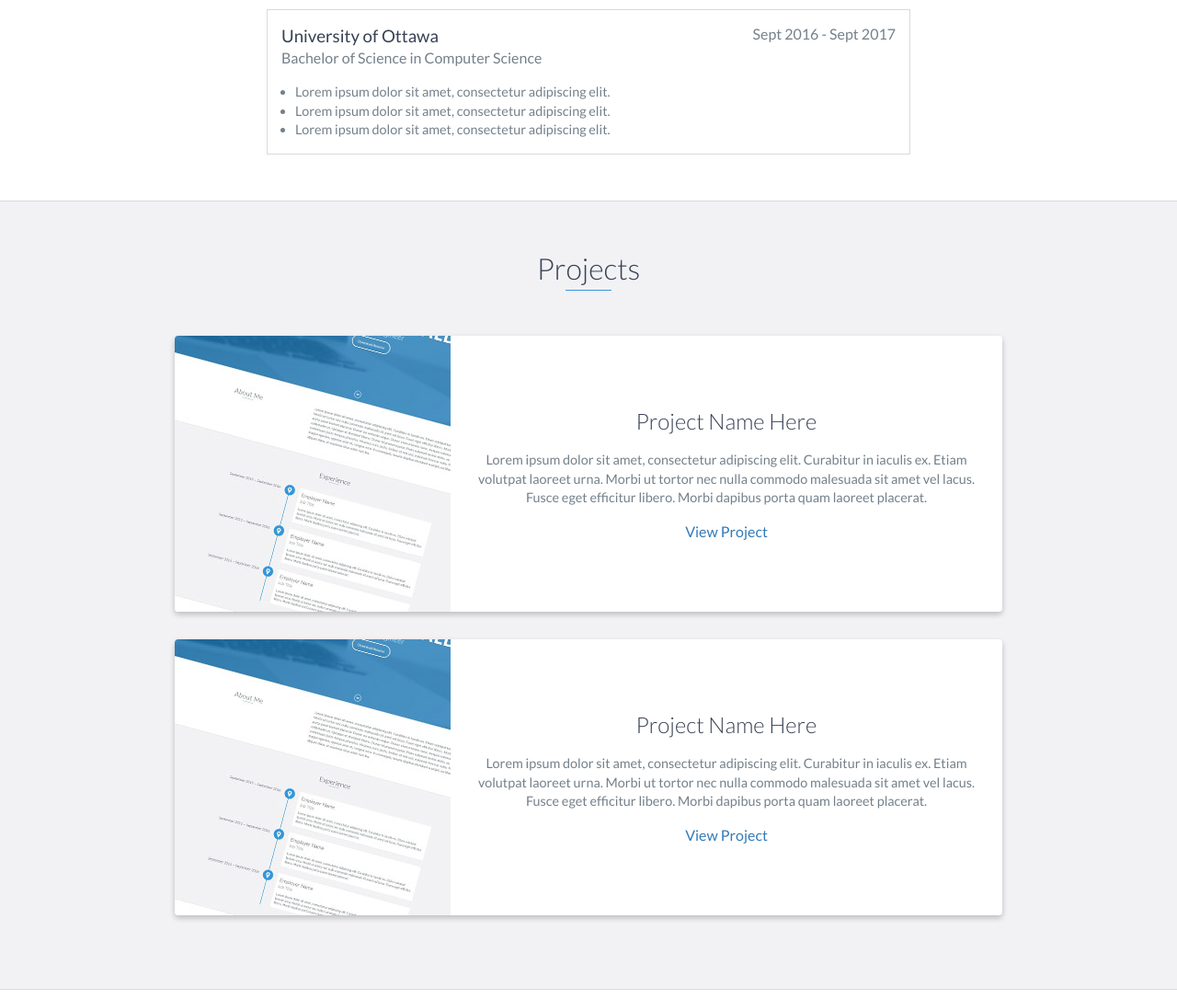
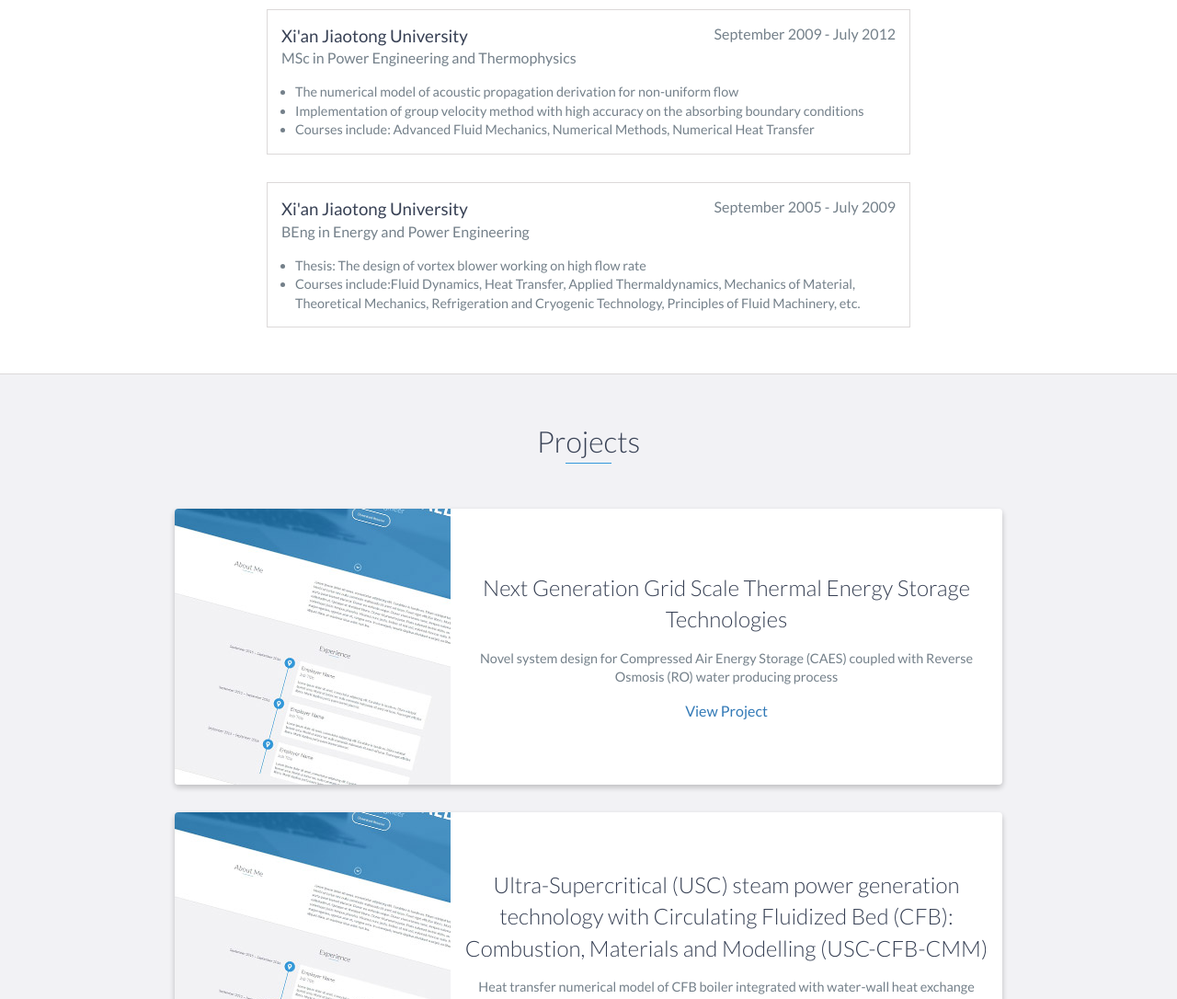
Before and after one commit to guliyolanda/guliyolanda.github.io, a website: page index.html in a window 1280 px wide. Shown: the part 2300-3386 px from the top of the page at 92% size. Drawn offline with nearby package versions, Linux system fonts and the light colour scheme.

Commit message:
add projects

```diff
--- a/index.html
+++ b/index.html
@@ -90,7 +90,7 @@
                 <p>
                    I was working in Power and Control Systems Research Laboratory led by Professor Jihong Wang. You might be able to find me here
 		 <li>
-    <a href="https://warwick.ac.uk/fac/sci/eng/research/grouplist/electricalpower/pcsr/people/" class="no-scroll">Google</a>
+    <a href="https://warwick.ac.uk/fac/sci/eng/research/grouplist/electricalpower/pcsr/people/" class="no-scroll">PCSR Lab</a>
 </li>
                 </p>
             </div>
@@ -135,22 +135,38 @@
         <!-- End .education-block -->
 
         <div class="education-block">
-            <h3>University of Ottawa</h3>
-            <span class="education-date">Sept 2016 - Sept 2017</span>
-            <h4>Bachelor of Science in Computer Science</h4>
+            <h3>Xi'an Jiaotong University</h3>
+            <span class="education-date">September 2009 - July 2012</span>
+            <h4>MSc in Power Engineering and Thermophysics</h4>
             <ul>
                 <li>
-                    Lorem ipsum dolor sit amet, consectetur adipiscing elit.
+                   The numerical model of acoustic propagation derivation for non-uniform flow
                 </li>
                 <li>
-                    Lorem ipsum dolor sit amet, consectetur adipiscing elit.
+                  Implementation of group velocity method with high accuracy on the absorbing boundary conditions
                 </li>
                 <li>
-                    Lorem ipsum dolor sit amet, consectetur adipiscing elit.
+                 Courses include: Advanced Fluid Mechanics, Numerical Methods, Numerical Heat Transfer
                 </li>
             </ul>
         </div>
         <!-- End .education-block -->
+
+	<div class="education-block">
+            <h3>Xi'an Jiaotong University</h3>
+            <span class="education-date">September 2005 - July 2009</span>
+            <h4>BEng in Energy and Power Engineering</h4>
+            <ul>
+               <li>
+              Thesis: The design of vortex blower working on high flow rate
+                </li>
+                <li>
+              Courses include:Fluid Dynamics, Heat Transfer, Applied Thermaldynamics, Mechanics of Material, Theoretical Mechanics, Refrigeration and Cryogenic Technology, Principles of Fluid Machinery, etc.
+                </li>
+            </ul>
+        </div>
+        <!-- End .education-block -->
+
     </div>
     <!-- End #education -->
 
@@ -164,11 +180,11 @@
                     </div>
                     <!-- End .project-image -->
                     <div class="project-info">
-                        <h3>Project Name Here</h3>
+                        <h3>Next Generation Grid Scale Thermal Energy Storage Technologies</h3>
                         <p>
-                            Lorem ipsum dolor sit amet, consectetur adipiscing elit. Curabitur in iaculis ex. Etiam volutpat laoreet urna. Morbi ut tortor nec nulla commodo malesuada sit amet vel lacus. Fusce eget efficitur libero. Morbi dapibus porta quam laoreet placerat.
+                         Novel system design for Compressed Air Energy Storage (CAES) coupled with Reverse Osmosis (RO) water producing process
                         </p>
-                        <a href="#">View Project</a>
+                        <a href="http://gow.epsrc.ac.uk/NGBOViewGrant.aspx?GrantRef=EP/L014211/1">View Project</a>
                     </div>
                     <!-- End .project-info -->
                 </div>
@@ -180,14 +196,15 @@
                     </div>
                     <!-- End .project-image -->
                     <div class="project-info">
-                        <h3>Project Name Here</h3>
+                        <h3>
+			Ultra-Supercritical (USC) steam power generation technology with Circulating Fluidized Bed (CFB): Combustion, Materials and Modelling (USC-CFB-CMM) </h3>
                         <p>
-                            Lorem ipsum dolor sit amet, consectetur adipiscing elit. Curabitur in iaculis ex. Etiam volutpat laoreet urna. Morbi ut tortor nec nulla commodo malesuada sit amet vel lacus. Fusce eget efficitur libero. Morbi dapibus porta quam laoreet placerat.
-                        </p>
-                        <a href="#">View Project</a>
+                     Heat transfer numerical model of CFB boiler integrated with water-wall heat exchange                      </p>
+                        <a href="http://gow.epsrc.ac.uk/NGBOViewGrant.aspx?GrantRef=EP/M01536X/1">View Project</a>
                     </div>
                     <!-- End .project-info -->
                 </div>
+
                 <!-- End .project -->
             </div>
         </div>
```
